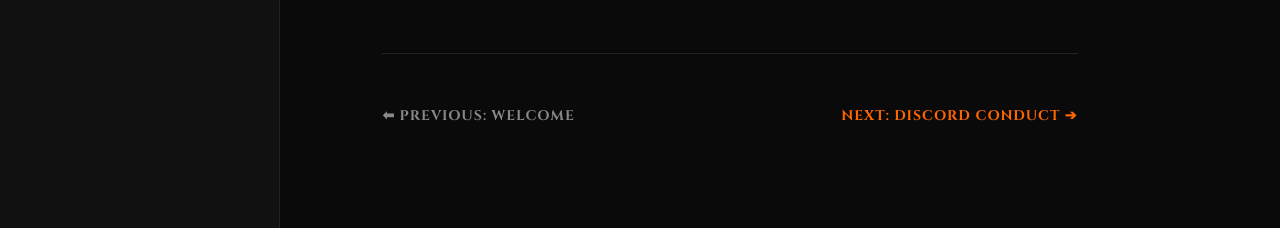
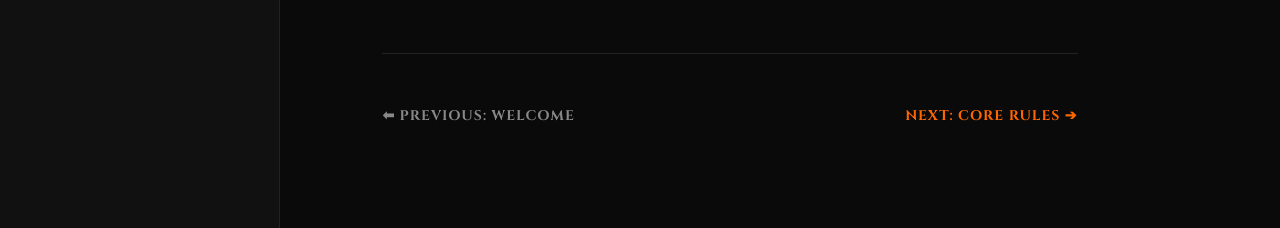
Before and after one commit to AshBorneRP/AshBorne-Rules, a Jekyll site: the page built from philosophy.md, in a window 1280 px wide and 1309 px high. Shown: the part 1081-1309 px from the top of the window. Built offline with Jekyll 4.4.1, drawn with Linux system fonts in a browser that asks for light colours; our own code applies the rules of GitHub Pages for plain Markdown files.

Commit message:
Update philosophy.md

```diff
--- a/philosophy.md
+++ b/philosophy.md
@@ -25,5 +25,5 @@ Welcome to **AshBorne RolePlay**. Tell your story.
 <hr style="margin-top: 50px; border: 0; border-top: 1px solid #222;">
 <div style="display: flex; justify-content: space-between; font-family: 'Cinzel', serif; font-size: 14px; letter-spacing: 1px; margin-bottom: 40px;">
     <a href="./" style="text-decoration: none; color: #888;">⬅ PREVIOUS: WELCOME</a>
-    <a href="discord-conduct.html" style="text-decoration: none; color: #ff6600;">NEXT: DISCORD CONDUCT ➔</a>
+    <a href="core-rules.html" style="text-decoration: none; color: #ff6600;">NEXT: CORE RULES ➔</a>
 </div>
```
